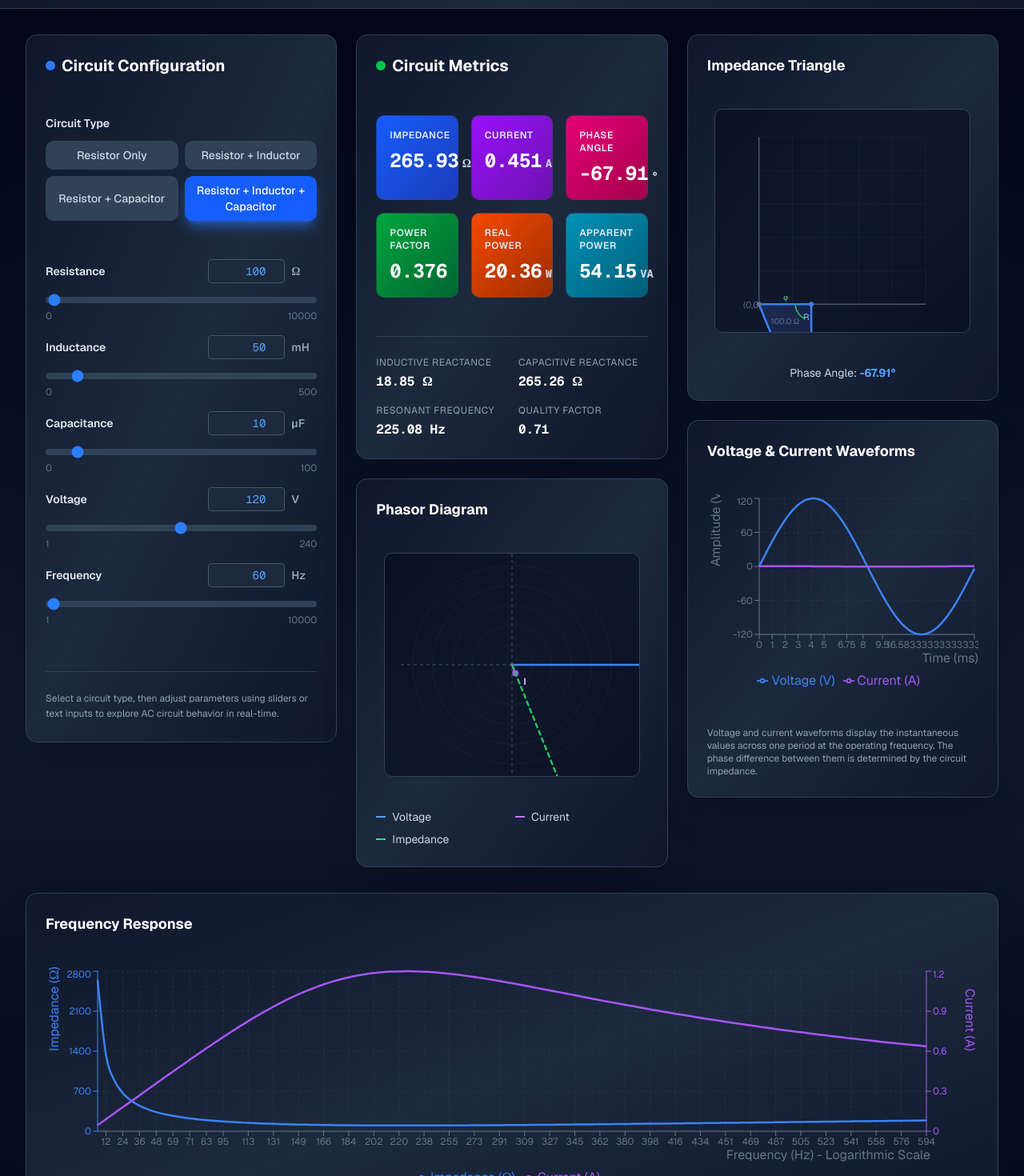
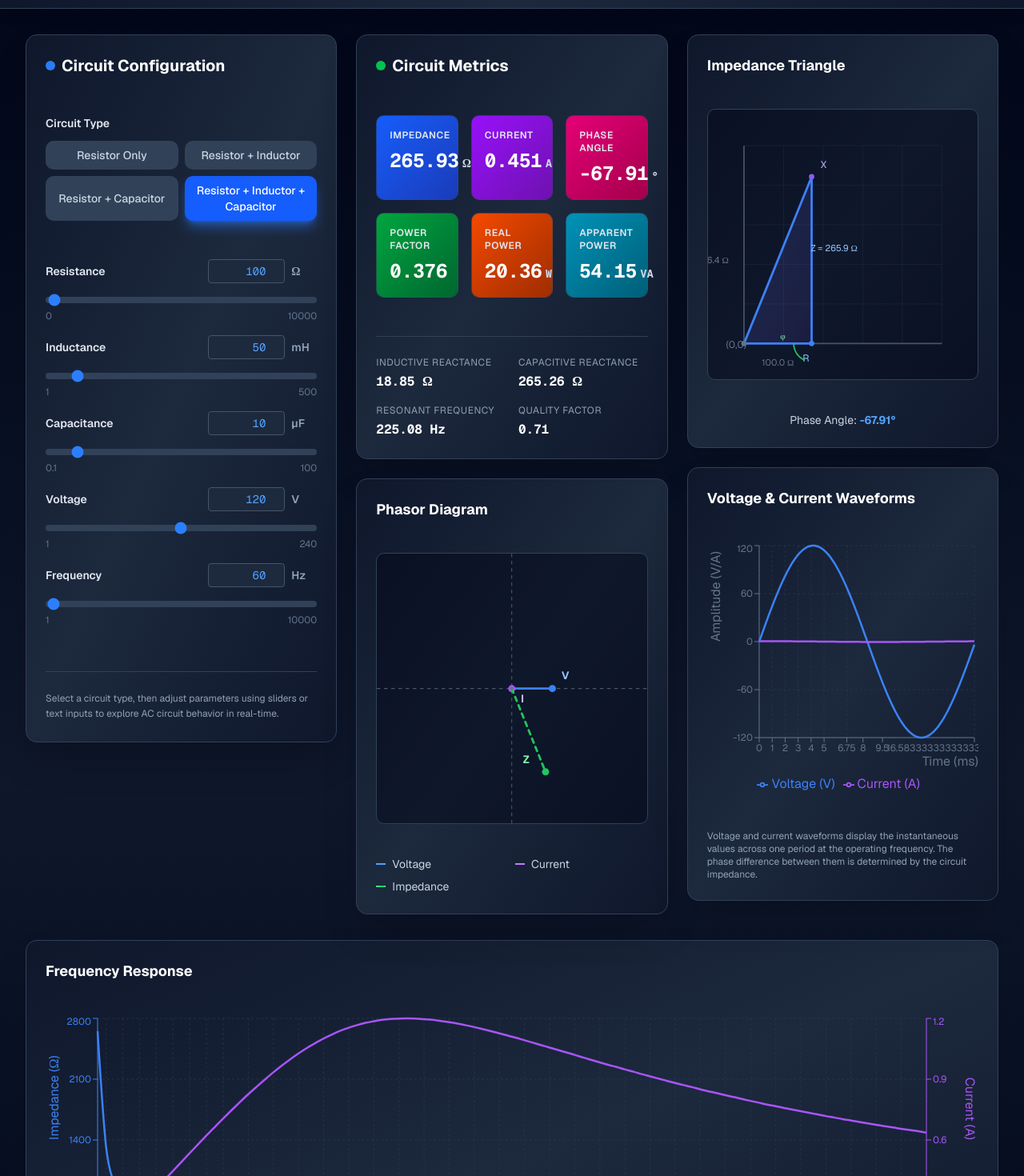
Before and after one commit to rdx-exe/ac-rlc-simulator, a Next.js app: page / in a window 1280 px wide. Shown: the part 100-1570 px from the top of the page at 80% size. Built offline with nearby package versions, Linux system fonts and the light colour scheme.

Commit message:
refactor: enhance real-time visualization updates
Improved physics calculations, SVG diagrams, Recharts components, input synchronization, and responsive layout for real-time updates.

Co-authored-by: Ritam Das <205231339+rdx-exe@users.noreply.github.com>

```diff
--- a/components/frequency-sweep-chart.tsx
+++ b/components/frequency-sweep-chart.tsx
@@ -25,8 +25,9 @@ export function FrequencySweepChart({ data }: FrequencySweepChartProps) {
     <Card className="p-4 md:p-6 bg-gradient-to-br from-slate-900 via-slate-800 to-slate-900 border-slate-700 shadow-2xl">
       <h3 className="text-base md:text-lg font-bold text-white mb-3 md:mb-4">Frequency Response</h3>
 
-      <ResponsiveContainer width="100%" height={280}>
-        <LineChart data={data}>
+      <div className="w-full h-72 md:h-96">
+        <ResponsiveContainer width="100%" height="100%">
+          <LineChart data={data} key={`freq-${data.length}`}>
           <CartesianGrid
             strokeDasharray="3 3"
             stroke="rgb(51, 65, 85)"
@@ -101,8 +102,9 @@ export function FrequencySweepChart({ data }: FrequencySweepChartProps) {
             name="Current (A)"
             isAnimationActive={false}
           />
-        </LineChart>
-      </ResponsiveContainer>
+          </LineChart>
+        </ResponsiveContainer>
+      </div>
 
       <p className="text-xs text-slate-400 mt-4">
         Frequency response shows how impedance and current vary across a frequency range.
--- a/components/impedance-triangle.tsx
+++ b/components/impedance-triangle.tsx
@@ -8,16 +8,17 @@ interface ImpedanceTriangleProps {
 }
 
 export function ImpedanceTriangle({ metrics }: ImpedanceTriangleProps) {
-  const size = 280;
-  const padding = 35;
+  const size = 300;
+  const padding = 40;
   const width = size - 2 * padding;
 
   // Calculate the triangle vertices based on impedance components
-  const r = metrics.impedance * Math.cos(metrics.phase_angle);
-  const x = metrics.impedance * Math.sin(metrics.phase_angle);
+  const r = Math.abs(metrics.impedance * Math.cos(metrics.phase_angle));
+  const x = Math.abs(metrics.impedance * Math.sin(metrics.phase_angle));
   const z = metrics.impedance;
 
-  const maxValue = Math.max(Math.abs(r), Math.abs(x), z) * 1.2;
+  // Use minimum impedance to ensure scaling visibility
+  const maxValue = Math.max(Math.max(r, x), z, 1) * 1.1;
   const scale = width / maxValue;
 
   const p1 = [padding, size - padding]; // Origin (0, 0)
@@ -28,12 +29,13 @@ export function ImpedanceTriangle({ metrics }: ImpedanceTriangleProps) {
     <Card className="p-4 md:p-6 bg-gradient-to-br from-slate-900 via-slate-800 to-slate-900 border-slate-700 shadow-2xl">
       <h3 className="text-base md:text-lg font-bold text-white mb-3 md:mb-4">Impedance Triangle</h3>
 
-      <div className="flex justify-center">
+      <div className="flex justify-center overflow-hidden">
         <svg
-          width={size}
-          height={size}
+          width="100%"
+          height="auto"
           viewBox={`0 0 ${size} ${size}`}
-          className="w-full max-w-xs bg-slate-950/50 rounded-lg border border-slate-700"
+          preserveAspectRatio="xMidYMid meet"
+          className="w-full max-w-sm bg-slate-950/50 rounded-lg border border-slate-700"
         >
         {/* Grid */}
         {[0, 1, 2, 3, 4, 5].map((i) => (
--- a/components/input-panel.tsx
+++ b/components/input-panel.tsx
@@ -2,7 +2,7 @@
 
 import { CircuitState, CircuitMode } from '@/lib/types';
 import { Card } from '@/components/ui/card';
-import { useState } from 'react';
+import { useState, useEffect } from 'react';
 
 interface InputPanelProps {
   state: CircuitState;
@@ -24,6 +24,17 @@ export function InputPanel({ state, onChange }: InputPanelProps) {
     voltage: state.voltage.toString(),
     frequency: state.frequency.toString(),
   });
+
+  // Sync input values when state changes externally
+  useEffect(() => {
+    setInputValues({
+      resistance: state.resistance.toString(),
+      inductance: state.inductance.toString(),
+      capacitance: state.capacitance.toString(),
+      voltage: state.voltage.toString(),
+      frequency: state.frequency.toString(),
+    });
+  }, [state]);
 
   const handleModeChange = (mode: CircuitMode) => {
     onChange({ ...state, mode });
@@ -61,7 +72,7 @@ export function InputPanel({ state, onChange }: InputPanelProps) {
       label: 'Inductance',
       key: 'inductance' as const,
       unit: 'mH',
-      min: 0,
+      min: 1,
       max: 500,
       step: 1,
       show: state.mode === 'RL' || state.mode === 'RLC',
@@ -70,7 +81,7 @@ export function InputPanel({ state, onChange }: InputPanelProps) {
       label: 'Capacitance',
       key: 'capacitance' as const,
       unit: 'µF',
-      min: 0,
+      min: 0.1,
       max: 100,
       step: 0.1,
       show: state.mode === 'RC' || state.mode === 'RLC',
--- a/components/phasor-diagram.tsx
+++ b/components/phasor-diagram.tsx
@@ -8,9 +8,16 @@ interface PhasorDiagramProps {
 }
 
 export function PhasorDiagram({ data }: PhasorDiagramProps) {
-  const size = 280;
+  const size = 300;
   const center = size / 2;
-  const scale = 25; // Pixels per volt/amp
+
+  // Auto-scale based on magnitude to ensure visibility
+  const maxMagnitude = Math.max(
+    Math.hypot(data.voltage_real, data.voltage_imag),
+    Math.hypot(data.current_real, data.current_imag),
+    Math.hypot(data.impedance_real, data.impedance_imag)
+  );
+  const scale = Math.min(100, (size / 3) / Math.max(1, maxMagnitude));
 
   // Scale the phasors
   const voltage_x = center + data.voltage_real * scale;
@@ -26,12 +33,13 @@ export function PhasorDiagram({ data }: PhasorDiagramProps) {
     <Card className="p-4 md:p-6 bg-gradient-to-br from-slate-900 via-slate-800 to-slate-900 border-slate-700 shadow-2xl">
       <h3 className="text-base md:text-lg font-bold text-white mb-3 md:mb-4">Phasor Diagram</h3>
 
-      <div className="flex justify-center">
+      <div className="flex justify-center overflow-hidden">
         <svg
-          width={size}
-          height={size}
+          width="100%"
+          height="auto"
           viewBox={`0 0 ${size} ${size}`}
-          className="w-full max-w-xs bg-slate-950/50 rounded-lg border border-slate-700"
+          preserveAspectRatio="xMidYMid meet"
+          className="w-full max-w-sm bg-slate-950/50 rounded-lg border border-slate-700"
         >
         {/* Grid lines */}
         <line
--- a/components/waveform-chart.tsx
+++ b/components/waveform-chart.tsx
@@ -21,8 +21,9 @@ export function WaveformChart({ data }: WaveformChartProps) {
   return (
     <Card className="p-4 md:p-6 bg-gradient-to-br from-slate-900 via-slate-800 to-slate-900 border-slate-700 shadow-2xl">
       <h3 className="text-base md:text-lg font-bold text-white mb-3 md:mb-4">Voltage & Current Waveforms</h3>
-      <ResponsiveContainer width="100%" height={250}>
-        <LineChart data={data}>
+      <div className="w-full h-64 md:h-80">
+        <ResponsiveContainer width="100%" height="100%">
+          <LineChart data={data} key={`waveform-${data.length}`}>
           <defs>
             <linearGradient id="colorVoltage" x1="0" y1="0" x2="0" y2="1">
               <stop offset="5%" stopColor="rgb(59, 130, 246)" stopOpacity={0.8} />
@@ -81,8 +82,9 @@ export function WaveformChart({ data }: WaveformChartProps) {
             name="Current (A)"
             isAnimationActive={false}
           />
-        </LineChart>
-      </ResponsiveContainer>
+          </LineChart>
+        </ResponsiveContainer>
+      </div>
 
       <p className="text-xs text-slate-400 mt-4">
         Voltage and current waveforms display the instantaneous values across one period at the operating frequency.
--- a/lib/physics.ts
+++ b/lib/physics.ts
@@ -220,8 +220,8 @@ export function generateFrequencySweepData(state: CircuitState, points: number =
   const step = (maxFreq - minFreq) / points;
 
   for (let freq = minFreq; freq <= maxFreq; freq += step) {
-    const xl = calculateInductiveReactance(freq, state.inductance);
-    const xc = calculateCapacitiveReactance(freq, state.capacitance);
+    const xl = state.mode === 'R' || state.mode === 'RC' ? 0 : calculateInductiveReactance(freq, state.inductance);
+    const xc = state.mode === 'R' || state.mode === 'RL' ? 0 : calculateCapacitiveReactance(freq, state.capacitance);
     const x = calculateTotalReactance(xl, xc);
     const z = calculateImpedance(state.resistance, x);
     const i = calculateCurrent(state.voltage, z);
```
